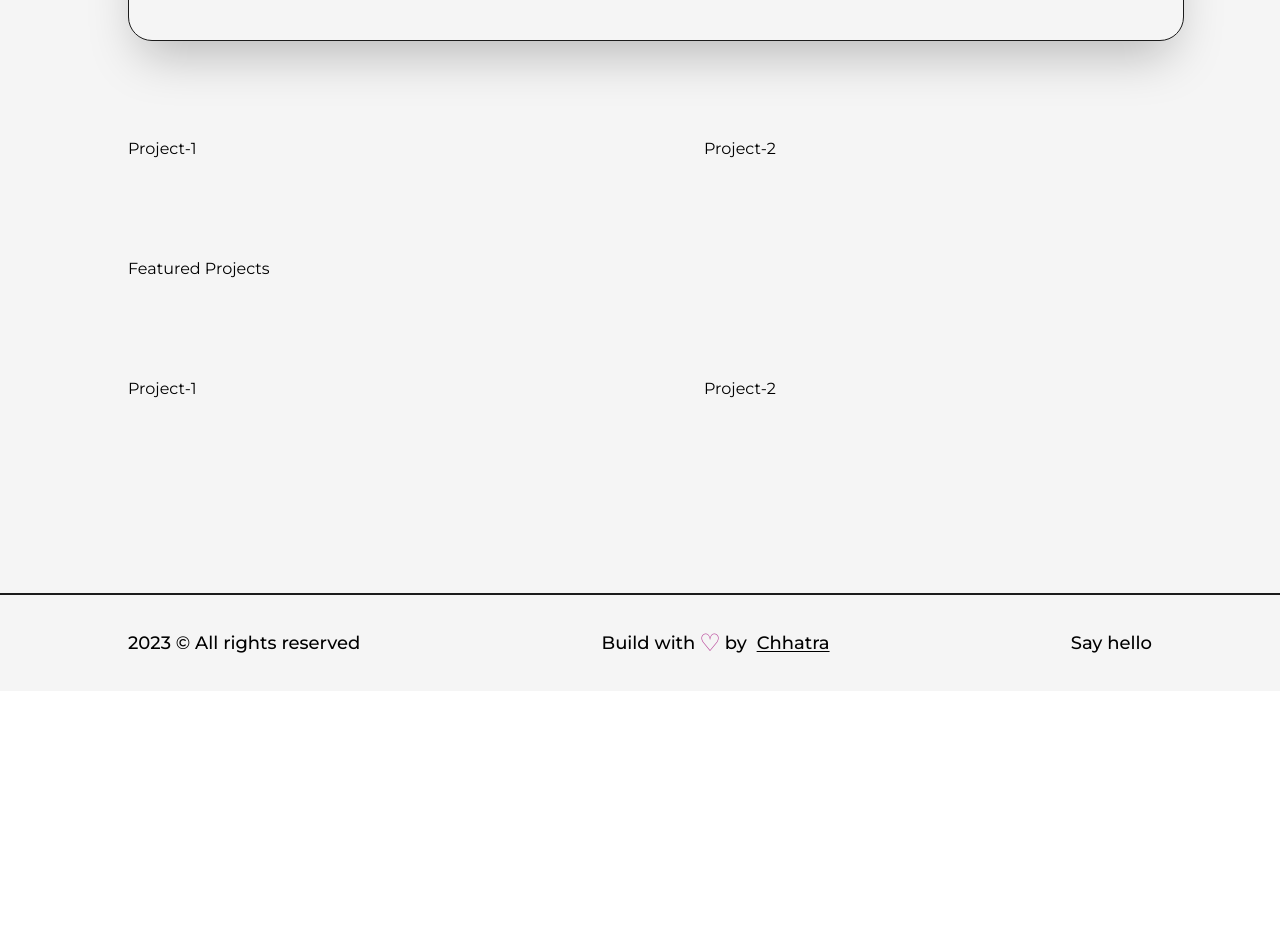
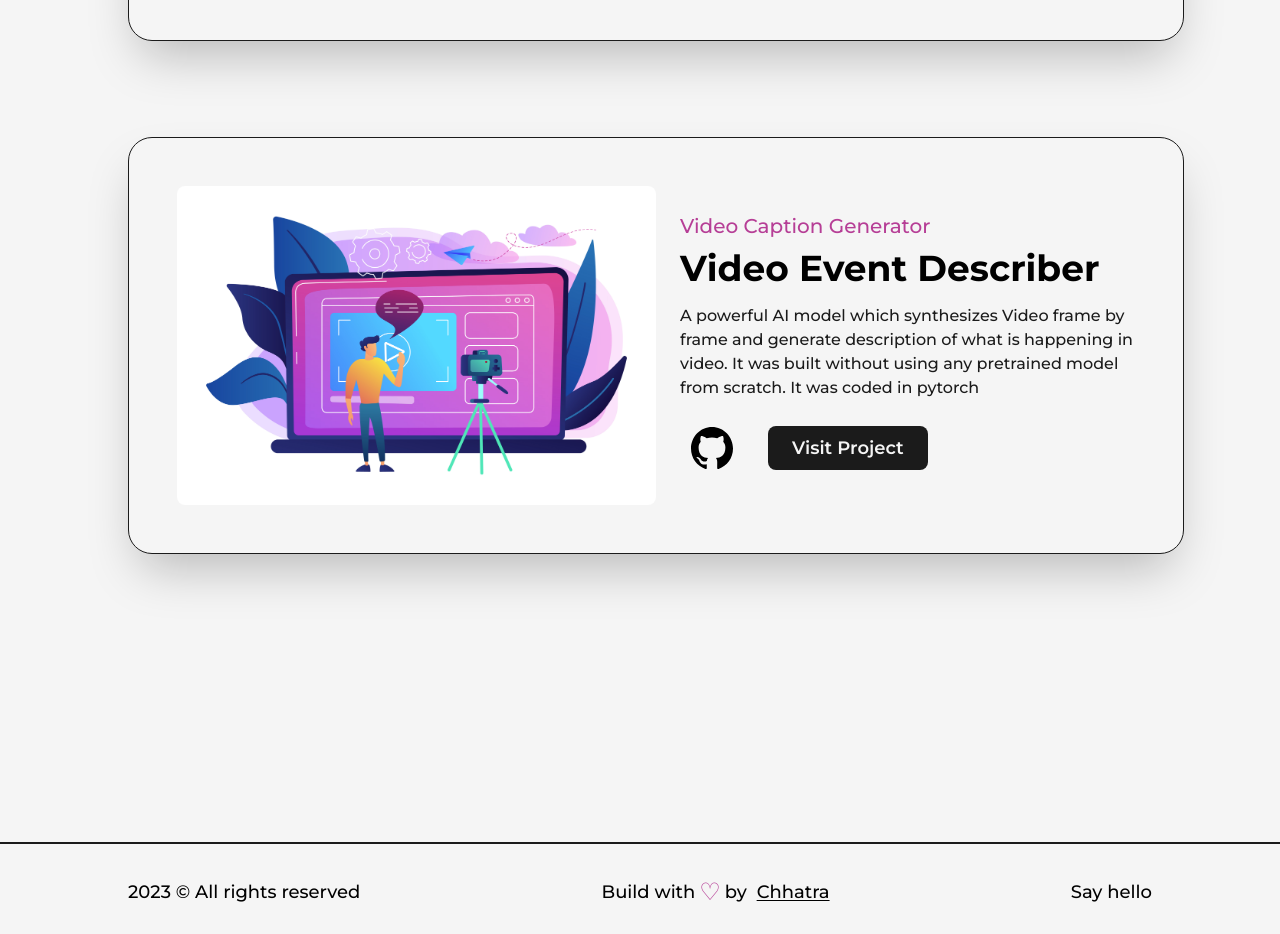
Before and after one commit to shahchhatru/MY-Personal_porfolio, a Next.js app: page /projects in a window 1280 px wide. Shown: the part 960-1894 px from the top of the page. Before the commit the page ends 1651 px from the top, so only its background shows below. Built offline with nearby package versions, Linux system fonts and the light colour scheme.

Commit message:
modified projects

```diff
--- a/src/pages/projects.js
+++ b/src/pages/projects.js
@@ -6,6 +6,7 @@ import Layout from "./components/Layout";
 import AnimatedText from "./components/AnimatedText";
 import { GithubIcon } from "./components/Icons";
 import project_mis from "../../public/images/projects/MIS.jpg";
+import project_vcg from '../../public/images/projects/VideoCaptionining.jpg'
 const FeaturedProject = ({ type, title, summary, img, link, github }) => {
   return (
     <article className="w-full h-fit flex items-center justify-between rounded-3xl border border-solid border-dark  bg-light shadow-2xl p-12">
@@ -64,11 +65,23 @@ export default function projects() {
                 img={project_mis}
               />
             </div>
-            <div className="col-span-6">Project-1</div>
-            <div className="col-span-6">Project-2</div>
-            <div className="col-span-12">Featured Projects</div>
-            <div className="col-span-6">Project-1</div>
-            <div className="col-span-6">Project-2</div>
+            {/* <div className="col-span-6">Project-1</div>
+            <div className="col-span-6">Project-2</div> */}
+            <div className="col-span-12">
+            <FeaturedProject
+                title="Video Event Describer"
+                summary={
+                  "A powerful AI model which synthesizes Video frame by frame and generate description of what is happening in video. It was built without using any pretrained model from scratch. It was coded in pytorch" }
+                link={"https://management-information-system-mis.vercel.app/"}
+                type="Video Caption Generator"
+                github={
+                  "https://github.com/shahchhatru/Management_Information_System_MIS"
+                }
+                img={project_vcg}
+              />
+            </div>
+            <div className="col-span-6"></div>
+            <div className="col-span-6"></div>
           </div>
         </Layout>
       </main>
```
